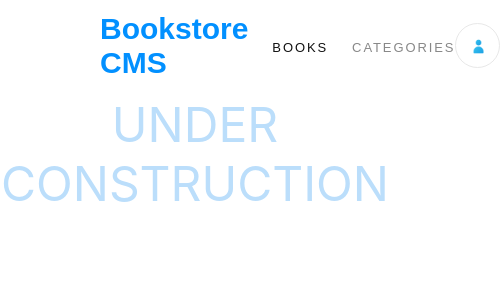
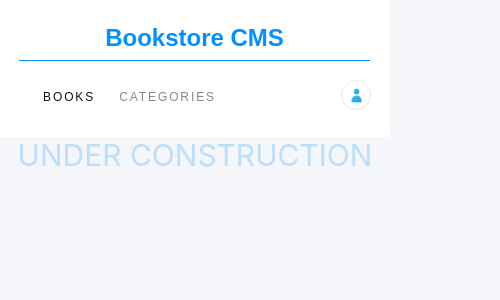
Before and after one commit to lily4178993/my-book-store, a React (Create React App) app: page /categories in a window 390 px wide. Shown: the top 300 px of the page, 500 px wide, since content can reach past the window. Built offline with nearby package versions, Linux system fonts and the light colour scheme.

Commit message:
Add CSS styles for mobile screen

```diff
--- a/src/components/BooksCard.jsx
+++ b/src/components/BooksCard.jsx
@@ -5,7 +5,7 @@ import BooksCardCSS from 'components/styles/BooksCard.module.css';
 import { fetchBooks } from 'redux/books/booksSlice';
 
 const BooksCard = () => {
-  const percentageCompletion = Math.round(Math.random() * 100);
+  const percentageCompletion = 100;
   const currentChapter = Math.round(Math.random() * 50);
 
   const dispatch = useDispatch();
--- a/src/components/buttons/styles/AddButton.module.css
+++ b/src/components/buttons/styles/AddButton.module.css
@@ -12,4 +12,8 @@
     height: auto;
     padding: 0.8rem 1.375rem;
   }
+
+  @media (max-width: 768px) {
+    margin: 1rem 0;
+  }
 }
--- a/src/components/buttons/styles/RemoveButton.module.css
+++ b/src/components/buttons/styles/RemoveButton.module.css
@@ -9,6 +9,15 @@
   color: #4386bf;
   padding: 0 1em 0 0;
   border-right: solid 1px var(--white-three);
+
+  @media (max-width: 600px) {
+    width: 100%;
+    max-width: 72.156px;
+    border: none;
+    padding: 0;
+    border-top: solid 1px var(--white-three);
+    text-align: left;
+  }
 }
 
 .Loading {
--- a/src/components/form/styles/Form.module.css
+++ b/src/components/form/styles/Form.module.css
@@ -7,10 +7,19 @@
   line-height: normal;
   letter-spacing: -0.18px;
   color: #888;
+  margin-bottom: 0.4rem;
 }
 
-form * {
-  margin-right: 1em;
+form {
+  display: flex;
+  flex-wrap: wrap;
+  justify-content: center;
+  align-items: center;
+  gap: 0.4em;
+
+  @media (max-width: 460px) {
+    flex-direction: column;
+  }
 }
 
 .LessonPanel {
@@ -22,9 +31,18 @@ form * {
   @media (max-width: 1000px) {
     width: 20vw;
   }
+
+  @media (max-width: 768px) {
+    width: 30vw;
+  }
+
+  @media (max-width: 460px) {
+    width: 90vw;
+  }
 }
 
 .LessonPanel2 {
+  width: 20vw;
   padding: 0.813rem 7.688rem 0.813rem 1rem;
   border-radius: 4px;
   border: solid 1px var(--white-three);
@@ -33,6 +51,14 @@ form * {
   @media (max-width: 1000px) {
     width: 15vw;
     padding: 0.813rem 0.63rem 0.813rem 0.1rem;
+  }
+
+  @media (max-width: 768px) {
+    width: 25vw;
+  }
+
+  @media (max-width: 460px) {
+    width: 90vw;
   }
 }
 
--- a/src/components/menu/styles/NavLink.module.css
+++ b/src/components/menu/styles/NavLink.module.css
@@ -14,6 +14,19 @@
   line-height: normal;
   letter-spacing: normal;
   color: var(--azure);
+
+  @media (max-width: 768px) {
+    font-size: 1.5rem;
+    text-align: center;
+  }
+
+  @media (max-width: 500px) {
+    position: absolute;
+    top: 1em;
+    width: 90%;
+    padding-bottom: 0.5rem;
+    border-bottom: 1px solid var(--azure);
+  }
 }
 
 .BOOKS {
@@ -25,6 +38,10 @@
   line-height: normal;
   letter-spacing: 1.9px;
   color: #121212;
+
+  @media (max-width: 490px) {
+    font-size: 0.75rem;
+  }
 }
 
 .CATEGORIES {
@@ -37,4 +54,8 @@
   line-height: normal;
   letter-spacing: 1.9px;
   color: #121212;
+
+  @media (max-width: 490px) {
+    font-size: 0.75rem;
+  }
 }
--- a/src/components/menu/styles/User.module.css
+++ b/src/components/menu/styles/User.module.css
@@ -4,9 +4,21 @@
   padding: 0.875rem;
   border: solid 1px var(--white-three);
   border-radius: 50%;
+
+  @media (max-width: 500px) {
+    width: 0.813rem;
+    height: 0.813rem;
+    display: flex;
+    align-items: flex-start;
+    justify-content: center;
+  }
 }
 
 .Mask {
   width: 1.063rem;
   height: 1.063rem;
+
+  @media (max-width: 500px) {
+    margin: -0.5rem;
+  }
 }
--- a/src/components/styles/Books.module.css
+++ b/src/components/styles/Books.module.css
@@ -5,6 +5,10 @@
   gap: 1rem;
   padding: 5.313rem 3.75rem;
   background-color: var(--pale-grey);
+
+  @media (max-width: 768px) {
+    padding: 4.313rem 1.75rem;
+  }
 }
 
 .Line {
--- a/src/components/styles/BooksCard.module.css
+++ b/src/components/styles/BooksCard.module.css
@@ -7,7 +7,7 @@
 .LessonPanel {
   width: 85vw;
   max-width: 981.074px;
-  height: 10.625rem;
+  height: auto;
   padding: 2rem 1.688rem;
   border-radius: 4px;
   border: solid 1px var(--white-three);
@@ -16,6 +16,14 @@
   justify-content: space-between;
   align-items: center;
   margin-bottom: 1em;
+
+  @media (max-width: 768px) {
+    width: 90vw;
+  }
+
+  @media (max-width: 600px) {
+    align-items: flex-end;
+  }
 }
 
 .LessonPanel2 {
@@ -33,6 +41,8 @@
 }
 
 .SchoolOf {
+  width: 100%;
+  max-width: 160px;
   opacity: 0.5;
   font-family: Montserrat, sans-serif;
   font-size: 0.875rem;
@@ -45,6 +55,10 @@
 }
 
 .Title {
+  width: 100%;
+  max-width: 202px;
+  height: auto;
+  line-break: strict;
   font-family: RobotoSlab, sans-serif;
   font-size: 1.375rem;
   font-weight: bold;
@@ -56,6 +70,10 @@
 }
 
 .Author {
+  width: 100%;
+  max-width: 202px;
+  height: auto;
+  line-break: strict;
   font-family: RobotoSlab, sans-serif;
   font-size: 0.875rem;
   font-weight: 300;
@@ -70,6 +88,13 @@
   display: flex;
   gap: 1em;
   margin-top: 1em;
+
+  @media (max-width: 600px) {
+    gap: 0;
+    margin-top: 2em;
+    flex-direction: column;
+    align-items: flex-start;
+  }
 }
 
 .BookAction {
@@ -83,10 +108,15 @@
   color: #4386bf;
   padding: 0 1em 0 0;
   border-right: solid 1px var(--white-three);
-}
 
-.BookAction:nth-last-of-type(1) {
-  border: none;
+  @media (max-width: 600px) {
+    width: 100%;
+    max-width: 72.156px;
+    border: none;
+    padding: 0;
+    border-top: solid 1px var(--white-three);
+    text-align: left;
+  }
 }
 
 .CompletionPercentageBox {
@@ -188,7 +218,12 @@
   text-transform: uppercase;
 
   @media (max-width: 1000px) {
-    padding: 0.438rem 1rem 0.5rem;
+    padding: 0.438rem 1rem;
+  }
+
+  @media (max-width: 768px) {
+    font-size: 0.6rem;
+    padding: 0.3rem;
   }
 }
 
--- a/src/components/styles/Header.module.css
+++ b/src/components/styles/Header.module.css
@@ -6,4 +6,14 @@
   display: flex;
   justify-content: space-between;
   align-items: center;
+  position: relative;
+
+  @media (max-width: 768px) {
+    padding: 1.438rem 1.188rem 1.688rem 1.188rem;
+  }
+
+  @media (max-width: 500px) {
+    height: auto;
+    padding-top: 5rem;
+  }
 }
--- a/src/components/styles/categories.module.css
+++ b/src/components/styles/categories.module.css
@@ -3,4 +3,8 @@
   text-transform: uppercase;
   color: #bbdefb;
   text-align: center;
+
+  @media (max-width: 460px) {
+    font-size: 1.875rem;
+  }
 }
--- a/src/index.css
+++ b/src/index.css
@@ -16,6 +16,7 @@
   box-sizing: border-box;
   list-style: none;
   text-decoration: none;
+  transition: all 0.3s ease;
 }
 
 body {
@@ -34,6 +35,7 @@ body {
     sans-serif;
   -webkit-font-smoothing: antialiased;
   -moz-osx-font-smoothing: grayscale;
+  background-color: var(--pale-grey);
 }
 
 code {
```
